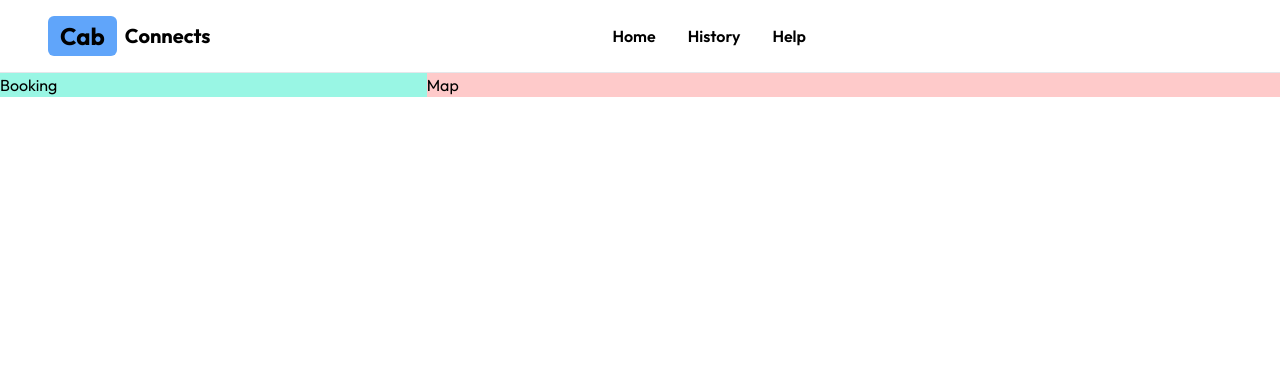
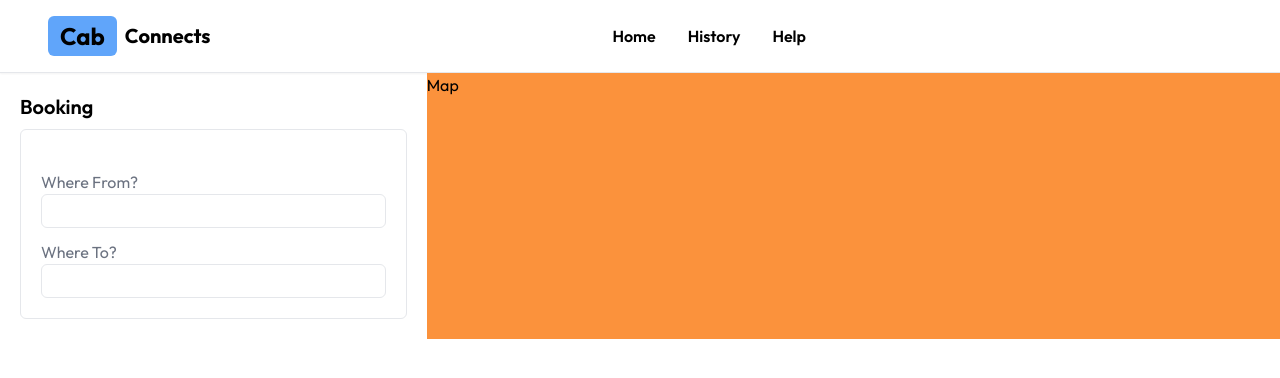
Before and after one commit to salmanabdullahfahim/Cab-Connects, a Next.js app: page / in a window 1280 px wide. Shown: the top 378 px of the page. Built offline with nearby package versions, Linux system fonts and the light colour scheme.

Commit message:
booking form added in the ui

```diff
--- a/app/page.tsx
+++ b/app/page.tsx
@@ -1,9 +1,13 @@
+import Bookings from "@/components/Bookings/Bookings";
+
 export default function Home() {
   return (
     <div>
       <div className="grid grid-cols-1 md:grid-cols-3">
-        <div className="bg-teal-200">Booking</div>
-        <div className="col-span-2 bg-red-200">Map</div>
+        <div className="">
+          <Bookings />
+        </div>
+        <div className="col-span-2 bg-orange-400">Map</div>
       </div>
     </div>
   );
--- /dev/null
+++ b/components/Bookings/AutoCompleteAddress.tsx
@@ -0,0 +1,24 @@
+import React from "react";
+
+const AutoCompleteAddress = () => {
+  return (
+    <div className="mt-5">
+      <div>
+        <label className="text-gray-500">Where From?</label>
+        <input
+          type="text"
+          className="bg-white border-[1px] rounded-md outline-none p-1 focus:border-blue-300 w-full"
+        />
+      </div>
+      <div className="mt-3">
+        <label className="text-gray-500">Where To?</label>
+        <input
+          type="text"
+          className="bg-white border-[1px] rounded-md outline-none p-1 focus:border-blue-300 w-full"
+        />
+      </div>
+    </div>
+  );
+};
+
+export default AutoCompleteAddress;
--- /dev/null
+++ b/components/Bookings/Bookings.tsx
@@ -0,0 +1,15 @@
+import React from "react";
+import AutoCompleteAddress from "./AutoCompleteAddress";
+
+const Bookings = () => {
+  return (
+    <div className="p-5">
+      <h2 className="text-xl font-semibold">Booking</h2>
+      <div className="border-[1px] p-5 rounded-md mt-2">
+        <AutoCompleteAddress />
+      </div>
+    </div>
+  );
+};
+
+export default Bookings;
```
